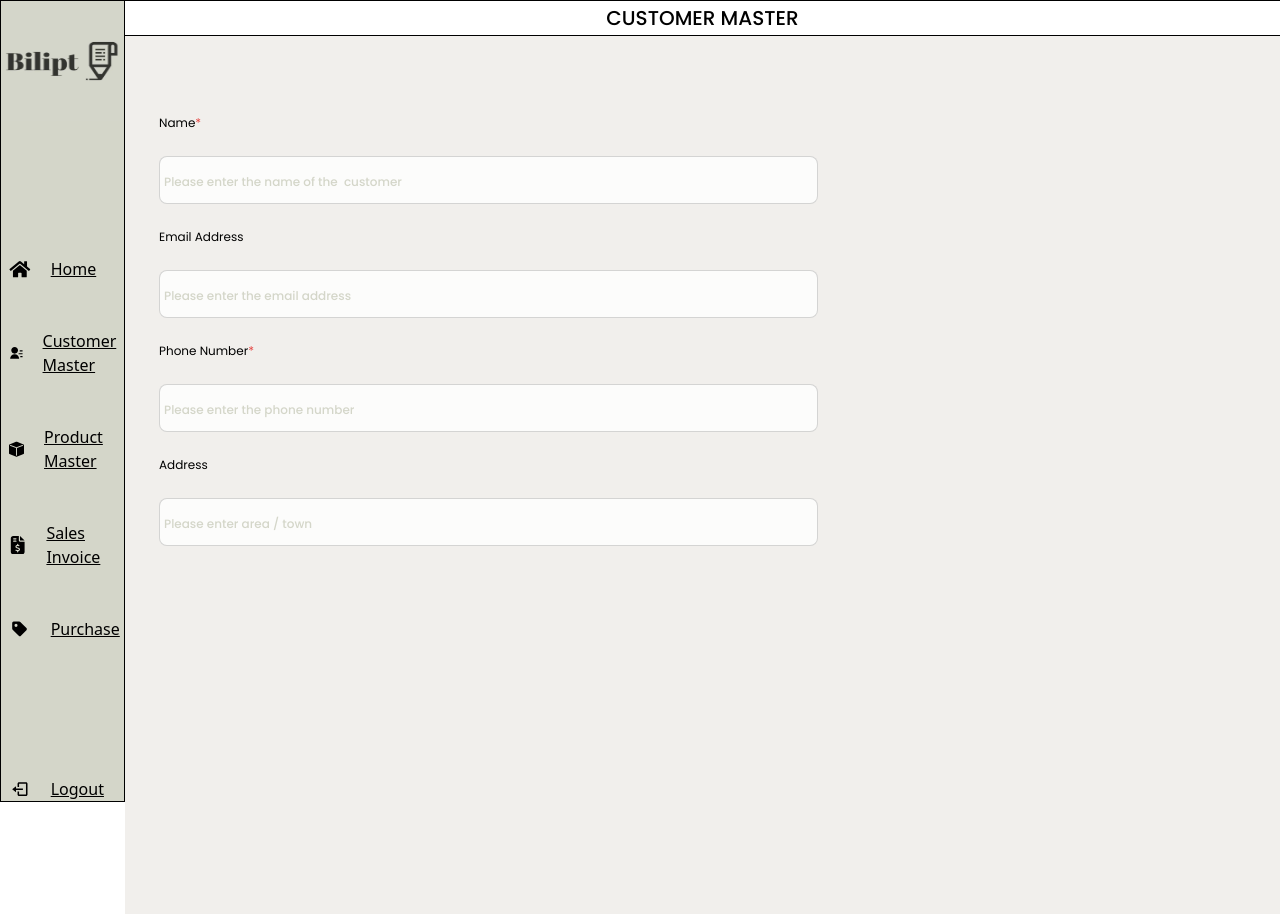
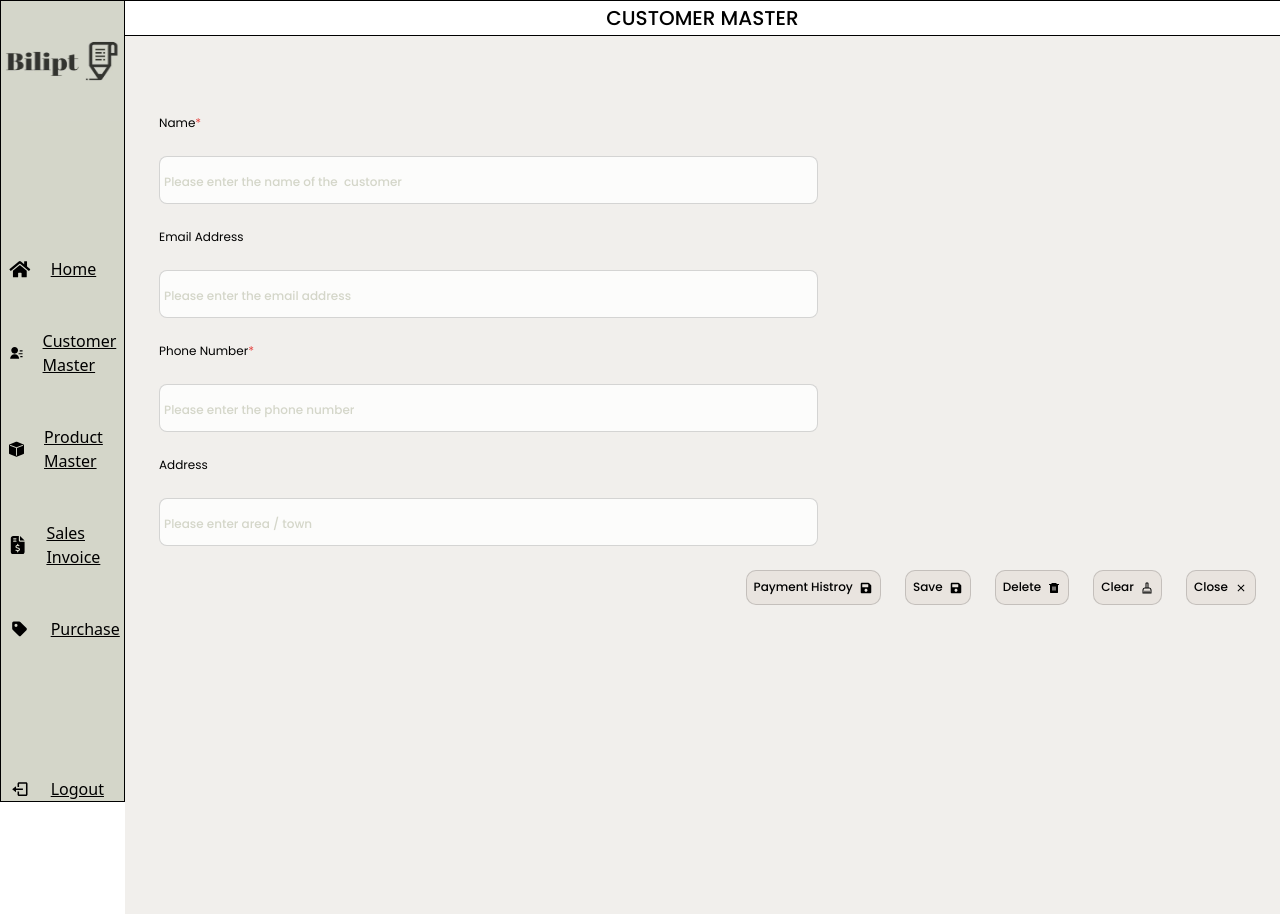
Before and after one commit to Dharunaa-M/bilipt, a React (Vite) app: page /customermaster in a window 1280 px wide. Built offline with nearby package versions, Linux system fonts and the light colour scheme.

Commit message:
completed the design of customer master page

```diff
--- /dev/null
+++ b/src/components/PaymentHistroy/PaymentHistroy.jsx
@@ -0,0 +1,25 @@
+import React from 'react'
+import { Modal } from 'react-bootstrap'
+import "./paymentHistroy.css"
+import { FaBusinessTime } from "react-icons/fa";
+import { MdClose } from 'react-icons/md';
+
+const PaymentHistroy = ({ show, onSet }) => {
+  return (
+    <>
+        <Modal show={show} size='md' centered>
+          <Modal.Body className="payment-container">
+            <div className="d-flex justify-content-between align-items-center">
+              <div className="d-flex gap-2 align-items-center">
+                <h3>Payment History</h3>
+                <FaBusinessTime />
+              </div>
+              <MdClose onClick={() => onSet(false)} />
+            </div>
+          </Modal.Body>
+        </Modal>
+    </>
+  )
+}
+
+export default PaymentHistroy
--- /dev/null
+++ b/src/components/PaymentHistroy/paymentHistroy.css
@@ -0,0 +1,18 @@
+.payment-container {
+    padding: 38px 36px;
+    border: 1px solid #000;
+    background-color: #fff;
+}
+
+.payment-container h3 {
+    font-family: "Poppins";
+    font-size: 14px;
+    font-weight: 600;
+    font-stretch: normal;
+    font-style: normal;
+    letter-spacing: normal;
+    line-height: 0.76;
+    text-align: left;
+    color: #000;
+    margin: 0;
+}
--- a/src/pages/CustomerMasterPage/CustomerMaster.jsx
+++ b/src/pages/CustomerMasterPage/CustomerMaster.jsx
@@ -1,5 +1,10 @@
 import React, { useState } from "react";
+import { FaSave } from "react-icons/fa";
+import { IoMdClose } from "react-icons/io";
+import { MdOutlineCleaningServices } from "react-icons/md";
+import { RiDeleteBin6Fill } from "react-icons/ri";
 import InputComponent from "../../components/Input/InputComponent";
+import PaymentHistroy from "../../components/PaymentHistroy/PaymentHistroy";
 import "./customerMaster.css";
 
 const CustomerMaster = () => {
@@ -7,7 +12,7 @@ const CustomerMaster = () => {
   const [email, setEmail] = useState("");
   const [phoneNumber, setPhoneNumber] = useState(null);
   const [address, setAddress] = useState("");
-
+  const [openPayemntHistroy, setOpenPaymentHistroy] = useState(false);
 
   return (
     <>
@@ -44,7 +49,32 @@ const CustomerMaster = () => {
             onChange={setAddress}
             value={address}
           />
+          <div className="mt-3">
+            <div className="d-flex flex-row gap-4 justify-content-end">
+              <div className="frame" onClick={() => setOpenPaymentHistroy(true)} >
+                <span>Payment Histroy</span> <FaSave />
+              </div>
+              <div className="frame">
+                <span>Save</span> <FaSave />
+              </div>
+              <div className="frame">
+                <span>Delete</span> <RiDeleteBin6Fill />
+              </div>
+              <div className="frame">
+                <span>Clear</span> <MdOutlineCleaningServices />
+              </div>
+              <div className="me-4 frame">
+                <span>Close</span> <IoMdClose />
+              </div>
+            </div>
+          </div>
         </div>
+        {openPayemntHistroy && (
+          <PaymentHistroy
+            show={openPayemntHistroy}
+            onSet={setOpenPaymentHistroy}
+          />
+        )}
       </div>
     </>
   );
--- a/src/pages/CustomerMasterPage/customerMaster.css
+++ b/src/pages/CustomerMasterPage/customerMaster.css
@@ -21,3 +21,34 @@
     background-color: #f1efec;
     height: 100vh;
 }
+
+.frame {
+    cursor: pointer;
+    width: fit-content;
+    padding: 11px 8px 10px 7px;
+    background-color: #e9e4df;
+    border: 1px solid rgba(0, 0, 0, 0.16);
+    border-radius: 10px;
+    font-family: "Poppins";
+    font-size: 12px;
+    font-weight: 500;
+    font-stretch: normal;
+    font-style: normal;
+    line-height: 0.83;
+    letter-spacing: normal;
+    text-align: left;
+    color: #000;
+}
+
+.frame span {
+    font-family: "Poppins";
+    font-size: 12px;
+    font-weight: 500;
+    font-stretch: normal;
+    font-style: normal;
+    line-height: 0.83;
+    letter-spacing: normal;
+    text-align: left;
+    color: #000;
+    margin-right: 4px;
+}
```
